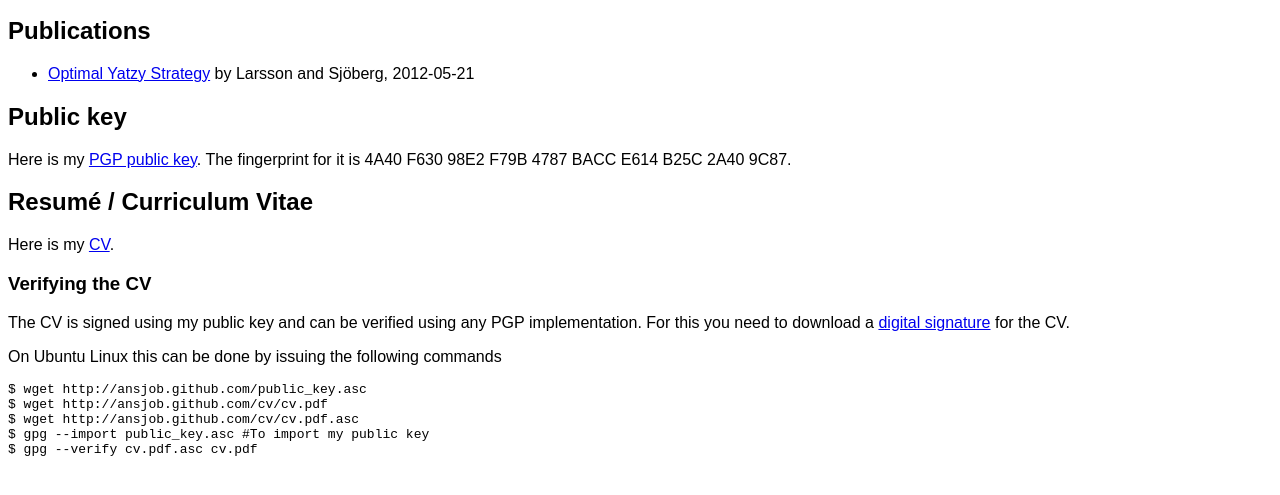
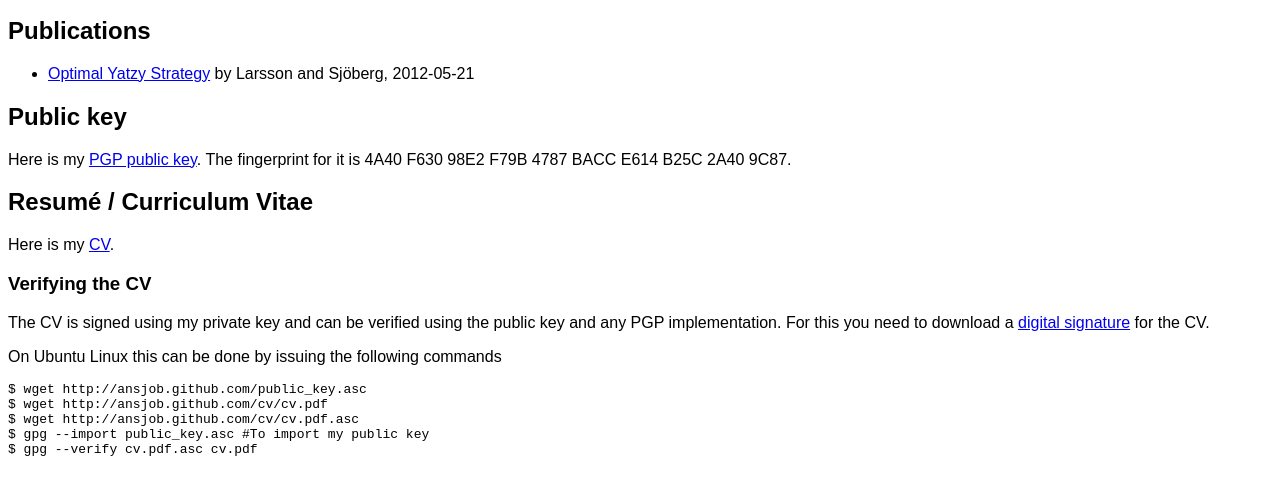
Before and after one commit to ansjob/ansjob.github.com, a plain HTML site: page index.html in a window 1280 px wide. Shown: the part 101-596 px from the top of the page. Drawn offline with Linux system fonts and the light colour scheme.

Commit message:
touch up of the CV, generated new key, and fixed typo on web page

```diff
--- a/index.html
+++ b/index.html
@@ -34,7 +34,7 @@ Here is my <a href = "cv/cv.pdf">CV</a>.
 <h3>Verifying the CV</h3>
 
 <p>
-The CV is signed using my public key and can be verified using any PGP implementation.
+The CV is signed using my private key and can be verified using the public key and any PGP implementation.
 For this you need to download a <a href = "cv/cv.pdf.asc">digital signature</a> for the CV.
 </p>
 
```
Also changed, not shown: 3 other files.
